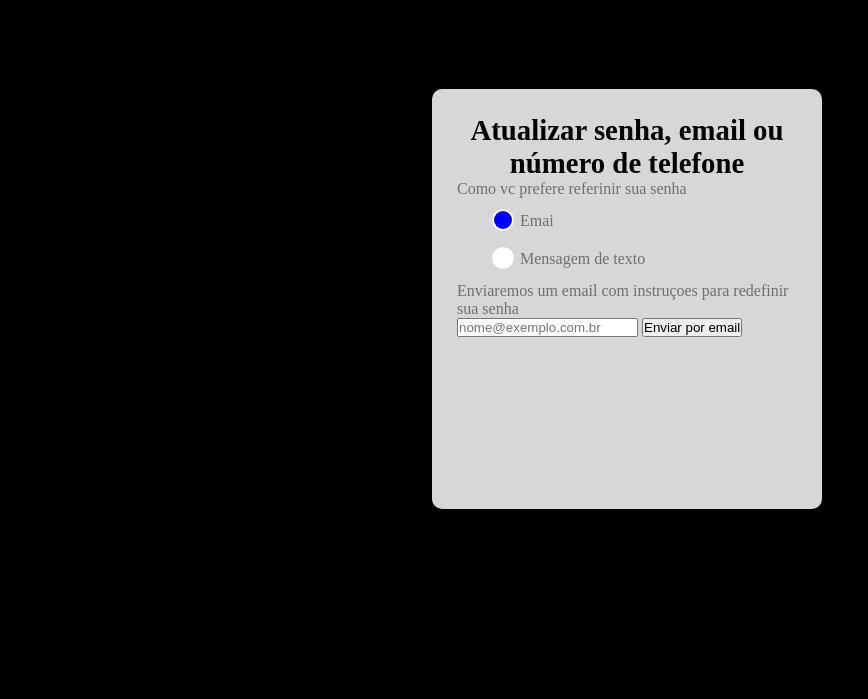
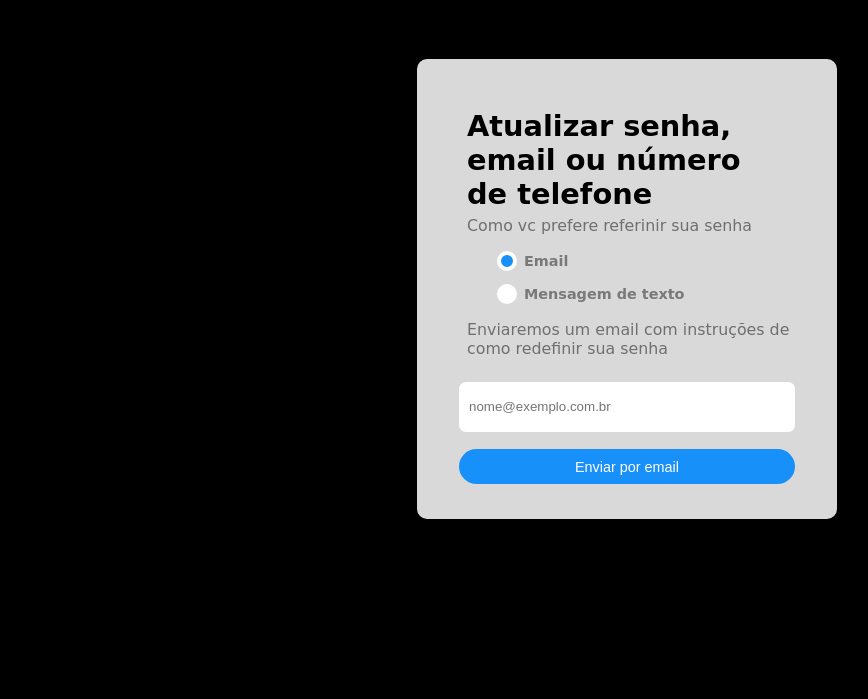
Before and after one commit to AdrielProg/isaflix, a plain HTML site: page pages/recuperaSenha.html in a window 1280 px wide. Shown: the part 101-800 px from the top of the page, without its empty margins (13-881 px from the left). Drawn offline with Linux system fonts and the light colour scheme; a web font is replaced by a local one.

Commit message:
finising forget your password screen

```diff
--- a/css/recuperarSenha.css
+++ /dev/null
@@ -1,77 +0,0 @@
-body{
-    background: black;
-    color: white;
-    height: 100vh;
-}
-
-main{
-    display: flex;
-    align-items:center;
-    justify-content: center;
-    height: 80%;
-    width: 100%;
-}
-.cotainer-mudar-senha{
-    background: #D7D7D7;
-    color: #6F6F6F;
-    height: 420px;
-    width: 390px;
-    padding: 25px;
-    /* text-align: center;
-    align-content: center;*/
-    border-radius: 10px;
-    border-style: hidden;
-
-}
-.cotainer-mudar-senha h2{
-    color: black;
-    font-size: 1.8em;
-    text-align: center;
-}
-
-.logo-cabecalho{
-    height: 80px;
-    padding: 20px;
-}
-.logo-cabecalho img{
-    height: 100%;
-     margin: 25px;
-}
-
-.container-input-radio{
-    display: flex;
-    flex-direction: column;
-    margin: 4px 10px;
-    padding-left: 20px;
-}
-
-.container-input-radio label{
-    margin: 10px;
-}
-
-.container-input-radio input{
-
-    margin-right: 7px;
-    background: #D7D7D7;
-    /* display: none; */
-    border: 1px solid #6F6F6F;
-}
-
-input[type="radio"]{
-    -webkit-appearance: none;
-    width: 12px;
-    height: 12px;
-    background-color:white;
-    transform: scale(1.8);
-    border: white solid 1.5px;
-
-}
-
-input[type="checkbox"]:checked,input[type="radio"]:checked {
-    background-color: blue;
-    padding: 5px;
-}
-
-input[type="radio"]{
-  border-radius: 50%;
-}
--- a/css/indexStyle.css
+++ b/css/style/index.css
@@ -1,15 +1,17 @@
+@import url('https://fonts.googleapis.com/css2?family=Tiro+Devanagari+Marathi:ital@0;1&display=swap');
+
 body {
     height: 100vh;
     font-family: Arial, Helvetica, sans-serif;
     /* background: #000000; */
     background-color: rgb(1, 5, 13);
     color: #ffffff;
-    font-family: 'ITF Devanagari Marathi', cursive;
+    font-family: "Tiro Devanagari Marathi", cursive;
 }
 
 body::before {
     content: "";
-    background-image: url('../imagens/bg-image.png');
+    background-image: url('../../imagens/bg-image.png');
     background-size: cover;
     background-repeat: no-repeat;
     background-position: center;
@@ -27,7 +29,7 @@ main{
     justify-content: center;
 }
  .logo{
-    height: 80px;
+    height: 70px;
     padding: 25px;
  }
  .logo img{
@@ -75,8 +77,8 @@ main{
 }
 
 .input-checkbox {
-    margin: 30px;
-    padding-left: 30px;
+    margin: 25px;
+    padding-left: 10px;
 
 }
 
@@ -106,7 +108,3 @@ main{
     width: 20px;
     height: 15px;
 }
-
-.input-checkbox span {
-    color: gray;
-}
--- /dev/null
+++ b/css/style/recuperarSenha.css
@@ -0,0 +1,107 @@
+@import url('https://fonts.googleapis.com/css2?family=Tiro+Devanagari+Marathi:ital@0;1&display=swap');
+
+body{
+    background: black;
+    color: white;
+    height: 100vh;
+}
+
+main{
+    display: flex;
+    align-items:center;
+    justify-content: center;
+    height: 80%;
+    width: 100%;
+}
+.cotainer-mudar-senha{
+    background:  hwb(0 90% 16%);
+    color: #6F6F6F;
+    height: 460px;
+    width: 420px;
+    padding: 35px;
+    border-radius: 10px;
+    border-style: hidden;
+    font-family: "Tiro Devanagari Marathi", cursive;
+    font-size: 0.9em;
+
+}
+.cotainer-mudar-senha h2{
+    color: black;
+    font-size: 2em;
+    /* text-align: center; */
+    padding: 15px 15px 5px 15px;
+}
+
+.cotainer-mudar-senha p{
+    font-size: 1.1em;
+    padding-left: 15px;
+}
+
+.logo-cabecalho{
+    height: 70px;
+    padding: 25px;
+}
+.logo-cabecalho img{
+    height: 100%;
+     margin: 25px;
+}
+
+.container-input-radio{
+    display: flex;
+    flex-direction: column;
+    justify-content: space-evenly;
+     height: 85px;
+    padding-left: 50px;
+}
+
+.container-input-radio label{
+    color: #797979;
+    font-weight: bolder;
+}
+
+.container-input-radio input{
+    margin-right: 7px;
+    background: #D7D7D7;
+    border: 1px solid #6F6F6F;
+}
+
+.container-input-radio input{
+    -webkit-appearance: none;
+    width: 10px;
+    height: 10px;
+    background-color:white;
+    transform: scale(2);
+    border: white solid 2px;
+    border-radius: 50%;
+}
+
+.container-input-radio input:checked{
+    background-color:
+    #1790FA;
+}
+
+.conteiner-email-button{
+    display: flex;
+    flex-direction: column;
+    margin: 15px 7px;
+    justify-content: space-around;
+    height: 120px;
+}
+
+.conteiner-email-button input{
+    height: 50px;
+    border-radius: 7px;
+    border-style: hidden;
+    padding-left: 10px;
+}
+/* .conteiner-email-button input::placeholder{
+    padding-left: 10px;
+} */
+.botao-enviar{
+    height: 35px;
+    border-style: hidden;
+    background-color: #1790FA;
+    border-radius: 20px;
+    font-size: 1.0em;
+    color: #fff;
+}
--- /dev/null
+++ b/js/recuperarSenha.js
@@ -0,0 +1,65 @@
+document.addEventListener('DOMContentLoaded', function() {
+    // ... (your atulizaSelecao and inserirHTML functions)
+    const radio = document.querySelectorAll('.selected');
+    const button = document.querySelector('.botao-enviar');
+    const textInput = document.querySelector('.email-sms-enviar');
+    const paragraf = document.querySelector('.paragrafo-dinamico')
+
+    if(radio && button && textInput && paragraf){
+
+        atulizaSelecao(radio, button, textInput, paragraf); // Call the function after DOM is loaded
+    }
+    else{
+        console.error('Parametros invalidos', radio, button, textInput)
+    }
+});
+
+
+
+function atulizaSelecao(radio, button, textInput, paragraf) {
+
+    radio.forEach(function(radio) {
+      radio.addEventListener('change', function() {
+
+            inserirHTML(radio, button, textInput, paragraf)
+
+      });
+    });
+  }
+
+
+function inserirHTML (condicao, button, textInput, paragraf){
+    if(condicao.value === 'sms'){
+        button.innerHTML = 'Enviar SMS'
+        textInput.type = 'tel'
+        textInput.placeholder = '(xx)-xxxxx-xxxx'
+        paragraf.innerHTML = 'Enviaremos uma mensagem de texto com um código de redefinição da sua senha. Sujeito a tarifas sobre o uso de dados e mensagens.'
+        textInput.innerHTML = ''
+        //mascara
+        cleaveInstance = new Cleave(textInput, {
+            phoneRegionCode: 'BR',
+            numericOnly: true,
+            blocks: [0, 2, 5, 4], // 0 para o prefixo opcional, 2 para o DDD, 5 e 4 para os números
+            delimiters: ['(', ') ', '-']
+        })
+    }
+    else if(condicao.value === 'email'){
+        button.innerHTML = 'Enviar por email'
+        textInput.type = 'text'
+        textInput.placeholder = 'nome@exemplo.com.br'
+        paragraf.innerHTML = 'Enviaremos um email com instruções de como redefinir sua senha'
+        textInput.value = '';
+
+
+    }
+
+}
+
+
+// Adiciona event listener para o rádio "Email"
+document.querySelector('input[value="email"]').addEventListener('change', function() {
+    if (this.checked && cleaveInstance) {
+      cleaveInstance.destroy();
+      cleaveInstance = null;
+    }
+  });
--- a/pages/recuperaSenha.html
+++ b/pages/recuperaSenha.html
@@ -5,7 +5,11 @@
     <meta name="viewport" content="width=device-width, initial-scale=1.0">
     <title>Recuperar Senha</title>
     <link rel="stylesheet" href="../css/reset.css">
-    <link rel="stylesheet" href="../css/recuperarSenha.css">
+    <link rel="stylesheet" href="../css/style/recuperarSenha.css">
+
+    <script src="https://cdn.jsdelivr.net/npm/cleave.js@1.6.0/dist/cleave.min.js"></script>
+    <script src="https://cdn.jsdelivr.net/npm/cleave.js@1.6.0/dist/addons/cleave-phone.br.js"></script>
+
 
 </head>
 <body>
@@ -20,22 +24,25 @@
             <div class="container-input-radio">
             <label for="email-sms">
                 <span class="checkmark"></span>
-                <input type="radio" name="email-sms" id="selected" checked> Emai
+                <input type="radio" name="email-sms" class="selected" value="email" checked> Email
             </label>
             <label for="email-sms">
                 <span class="checkmark"></span>
-                <input type="radio" name="email-sms" id="selected"> Mensagem de texto
+                <input type="radio" name="email-sms" class="selected" value="sms"> Mensagem de texto
             </label>
             </div>
 
-        <p>Enviaremos um email com instruçoes para redefinir sua senha</p>
-        <div>
-            <input type="text" placeholder="nome@exemplo.com.br">
-            <button>Enviar por email</button>
+        <p class="paragrafo-dinamico">Enviaremos um email com instruções de como redefinir sua senha</p>
+
+        <div class="conteiner-email-button">
+            <input type="text" placeholder="nome@exemplo.com.br" class="email-sms-enviar">
+            <button class="botao-enviar">Enviar por email</button>
         </div>
         </form>
 </main>
     </div>
 
 </body>
+<script src="../js/recuperarSenha.js"></script>
+
 </html>
```
Also changed, not shown: index.html (+2 -2 lines), css/responsive/Index.css (renamed from css/responsiveIndex.css).
